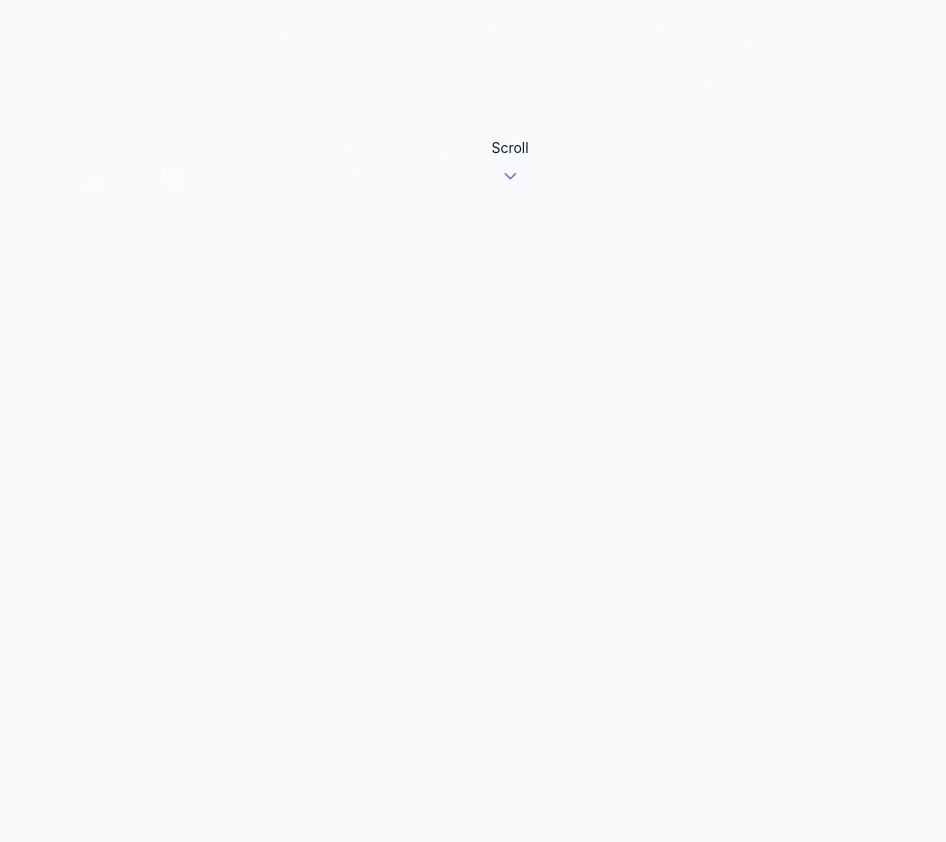
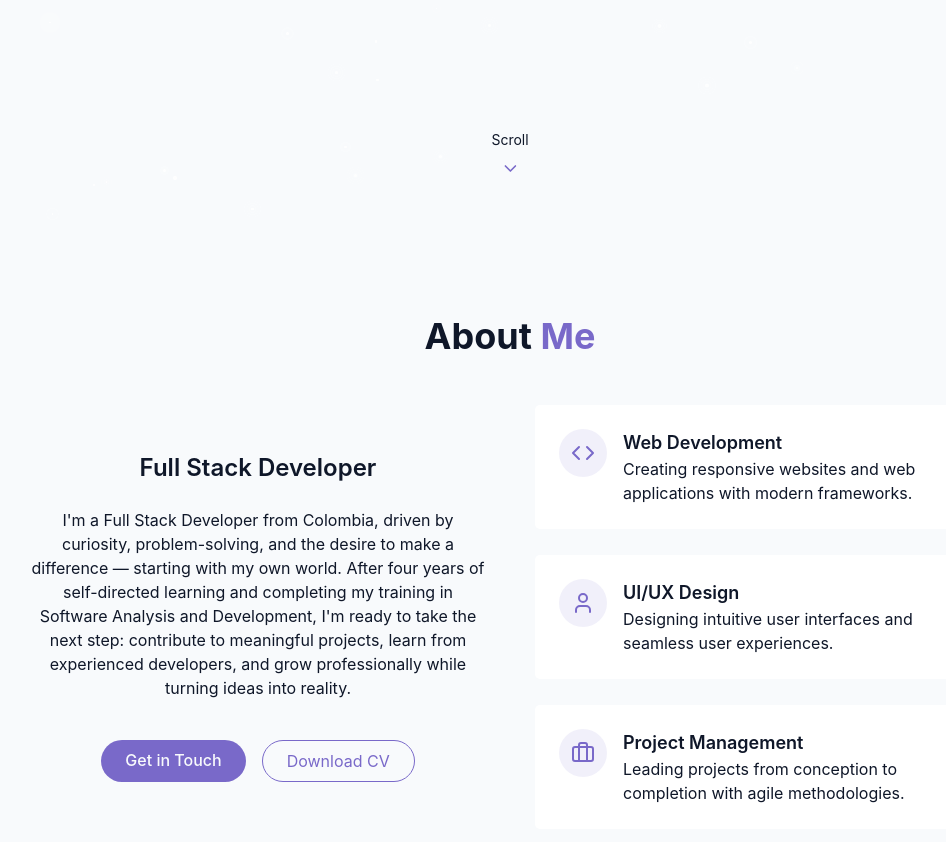
Before and after one commit to eidertapasco/portfolio-eider, a React (Vite) app: page / in a window 1280 px wide. Shown: the part 580-1422 px from the top of the page, without its empty margins (130-1076 px from the left). Before the commit the page ends 800 px from the top, so only its background shows below. Built offline with nearby package versions, Linux system fonts and the light colour scheme.

Commit message:
feat: add about section to home page
Create an About Me section with a developer introduction, service cards, and contact and CV links. Render it below the hero section and adjust the theme toggle position.

```diff
--- /dev/null
+++ b/src/components/AboutSection.jsx
@@ -0,0 +1,92 @@
+import { Briefcase, Code, User } from "lucide-react";
+
+export const AboutSection = () => {
+    return (
+        <section id="about" className="py-24 px-4 relative">
+            {" "}
+            <div className="container mx-auto max-w-5xl">
+                <h2 className="text-3xl md:text-4xl font-bold mb-12 text-center">
+                    About <span className="text-primary">Me</span>
+                </h2>
+
+                <div className="grid grid-cols-1 md:grid-cols-2 gap-12 items-center">
+                    <div className="space-y-6">
+                        <h3 className="text-2xl font-semibold">
+                            Full Stack Developer
+                        </h3>
+
+                        <p className="text-muted-foreground">
+                            I'm a Full Stack Developer from Colombia, driven by curiosity, problem-solving,
+                            and the desire to make a difference — starting with my own world.
+                            After four years of self-directed learning and completing my training in
+                            Software Analysis and Development, I'm ready to take the next step: contribute
+                            to meaningful projects, learn from experienced developers, and grow professionally
+                            while turning ideas into reality.
+                        </p>
+
+                        <div className="flex flex-col sm:flex-row gap-4 pt-4 justify-center">
+                            <a href="#contact" className="cosmic-button">
+                                {" "}
+                                Get in Touch
+                            </a>
+
+                            <a href="#" className="px-6 py-2 rounded-full border border-primary text-primary hover:bg-primary/10 transition-colors duration-300"
+                            >
+                                Download CV
+                            </a>
+                        </div>
+                    </div>
+
+                    <div className="grid grid-cols-1 gap-6">
+                        <div className="gradient-border p-6 card-hover">
+                            <div className="flex items-start gap-4">
+                                <div className="p-3 rounded-full bg-primary/10">
+                                    <Code className="h-6 w-6 text-primary"/>
+                                </div>
+
+                                <div className="text-left">
+                                    <h4 className="font-semibold text-lg">Web Development</h4>
+                                    <p className="text-muted-foreground">
+                                        Creating responsive websites and web applications
+                                        with modern frameworks.
+                                    </p>
+                                </div>
+                            </div>
+                        </div>
+
+                        <div className="gradient-border p-6 card-hover">
+                            <div className="flex items-start gap-4">
+                                <div className="p-3 rounded-full bg-primary/10">
+                                    <User className="h-6 w-6 text-primary"/>
+                                </div>
+
+                                <div className="text-left">
+                                    <h4 className="font-semibold text-lg">UI/UX Design</h4>
+                                    <p className="text-muted-foreground">
+                                        Designing intuitive user interfaces and seamless user
+                                        experiences.
+                                    </p>
+                                </div>
+                            </div>
+                        </div>
+
+                        <div className="gradient-border p-6 card-hover">
+                            <div className="flex items-start gap-4">
+                                <div className="p-3 rounded-full bg-primary/10">
+                                    <Briefcase className="h-6 w-6 text-primary"/>
+                                </div>
+
+                                <div className="text-left">
+                                    <h4 className="font-semibold text-lg">Project Management</h4>
+                                    <p className="text-muted-foreground">
+                                        Leading projects from conception to completion with agile methodologies.
+                                    </p>
+                                </div>
+                            </div>
+                        </div>
+                    </div>
+                </div>
+            </div>
+        </section>
+    )
+}
--- a/src/components/ThemeToggle.jsx
+++ b/src/components/ThemeToggle.jsx
@@ -32,7 +32,7 @@
     return (
         <button onClick={toggleTheme}
             className={cn(
-                "fixed max-sm:hidden top-5 right-5 z-50 p-2 rounded-full transition-colors duration-300",
+                "fixed max-sm:hidden top-4 right-5 z-50 p-2 rounded-full transition-colors duration-300",
                 "focus:outline-hidden"
             )}
         >
--- a/src/pages/Home.jsx
+++ b/src/pages/Home.jsx
@@ -2,6 +2,7 @@
 import { StarBackground } from "@/components/StarBackground";
 import { NavBar } from "@/components/NavBar";
 import { HeroSection } from "@/components/HeroSection"
+import { AboutSection } from "../components/AboutSection";
 
 export const Home = () => {
     return (
@@ -19,6 +20,7 @@
             { /* Main Content */}
             <main>
                 <HeroSection />
+                <AboutSection/>
             </main>
 
             {/* Footer */}
```
